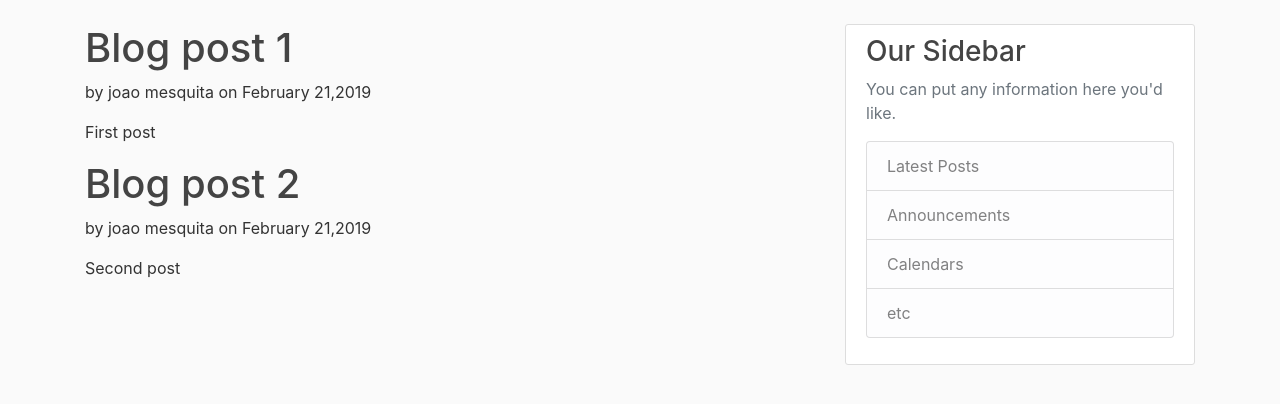
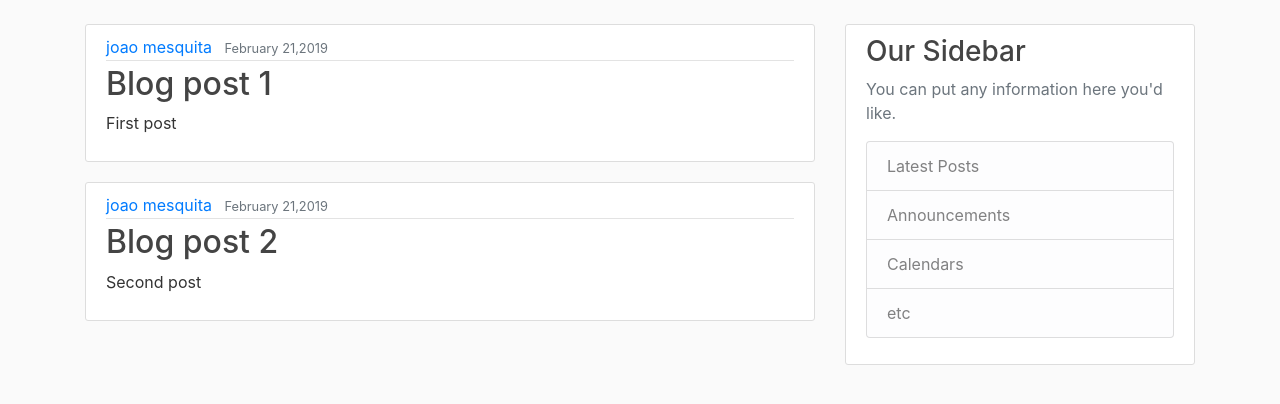
Before and after one commit to johnmesquitac/FlaskApp, a Flask app: page / in a window 1280 px wide. Shown: the part 56-460 px from the top of the page. Run offline with Flask 2, Linux system fonts and the light colour scheme; some libraries are stand-ins or nearby versions.

Commit message:
adicionando autor e data de postagem

```diff
--- a/templates/index.html
+++ b/templates/index.html
@@ -21,8 +21,15 @@
     substituindo apenas o que queremos que no caso é o bloco content abaixo-->
     {%block content%}
     {%for post in posts%}
-        <h1>{{post.title}}</h1>
-        <p>by {{post.author}} on {{post.date_posted}}</p>
-        <p>{{post.content}}</p>
+    <article class="media content-section">
+            <div class="media-body">
+              <div class="article-metadata">
+                <a class="mr-2" href="#">{{ post.author }}</a>
+                <small class="text-muted">{{ post.date_posted }}</small>
+              </div>
+              <h2><a class="article-title" href="#">{{ post.title }}</a></h2>
+              <p class="article-content">{{ post.content }}</p>
+            </div>
+          </article>
     {%endfor%}
 {%endblock content%}
```
